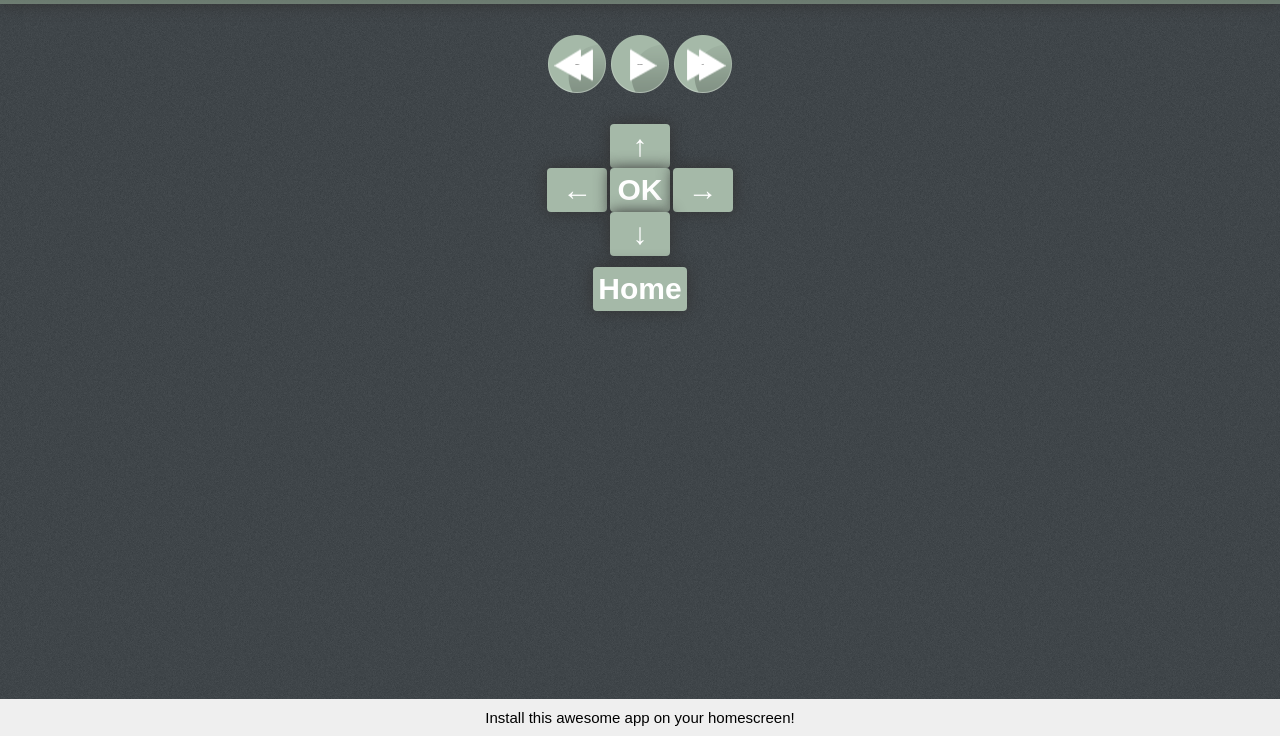
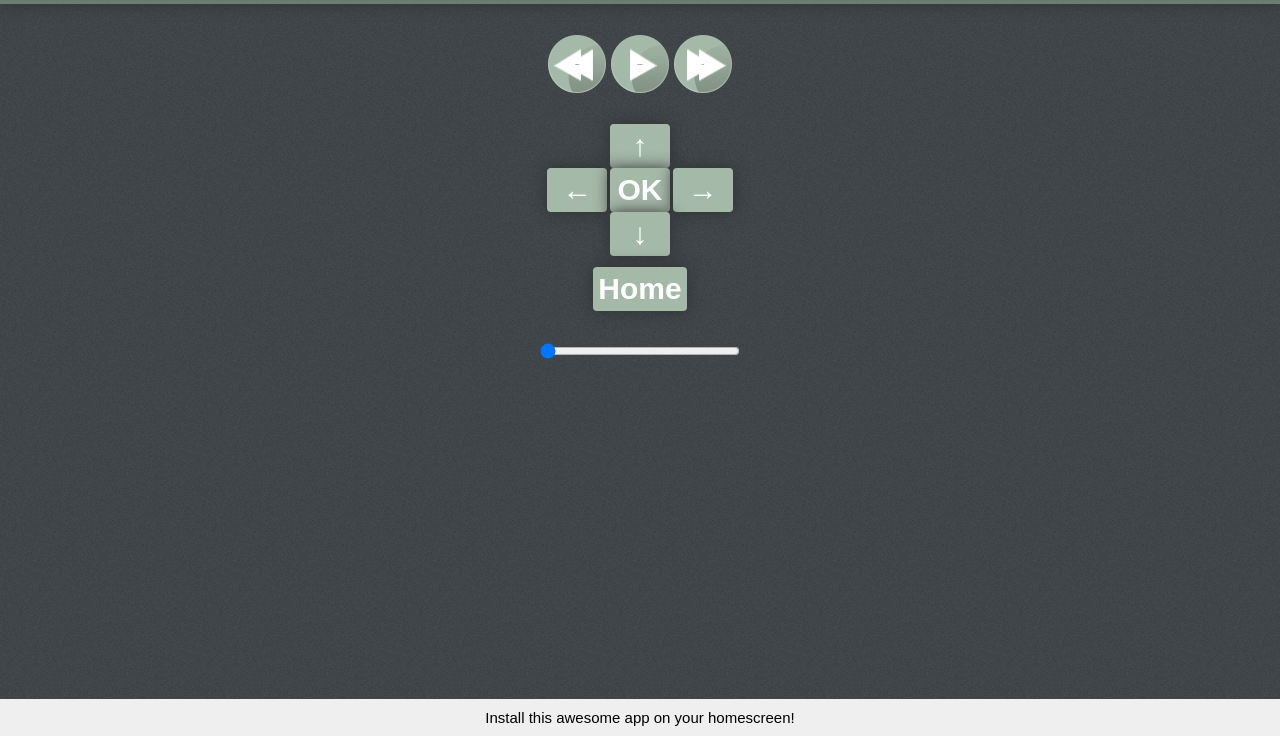
Before and after one commit to jbminvielle/firefoxos-xbmc-remote, a plain HTML site: page index.html in a window 1280 px wide. Shown: the part 64-800 px from the top of the page. Drawn offline with Linux system fonts and the light colour scheme; no server answers.

Commit message:
range added

```diff
--- a/index.html
+++ b/index.html
@@ -47,6 +47,9 @@
 				<button id="xbmc-home" class="square_rounded_button">Home</button>
 			</div>
 
+			<div class="xbmc-content">
+				<input type="range" title="cursor" value="0"  min="0" max="100">
+			</div>
 		</div>
 
 	<button onclick="navigator.mozApps.install(manifest_url); return false;" id="install_me">
--- a/style/xbmc-remote.css
+++ b/style/xbmc-remote.css
@@ -88,6 +88,10 @@ header {
   opacity: 0.5;
 }
 
+input[type=range] {
+  width: 200px;
+}
+
 /****
  * Installer
  */
```
